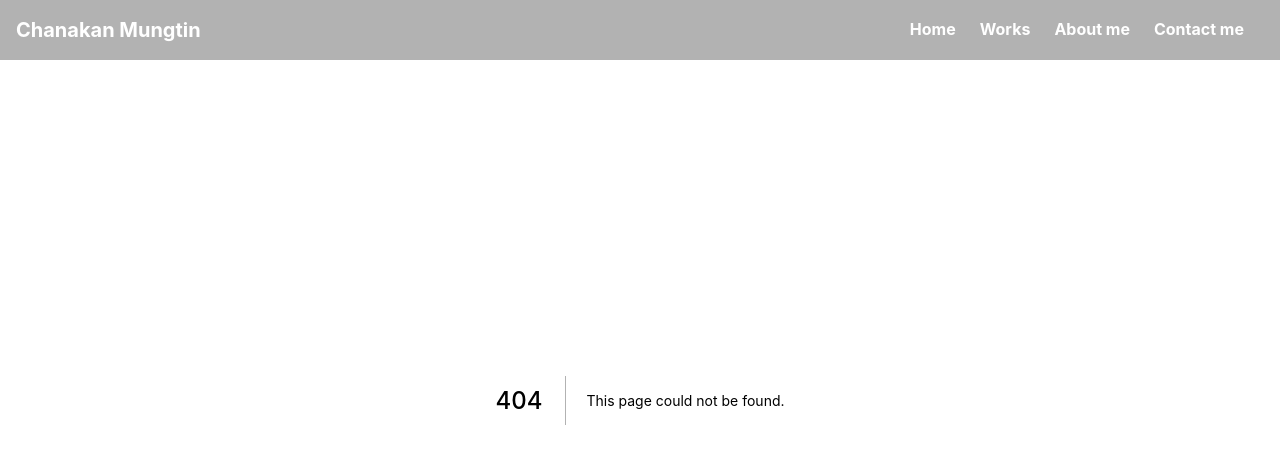
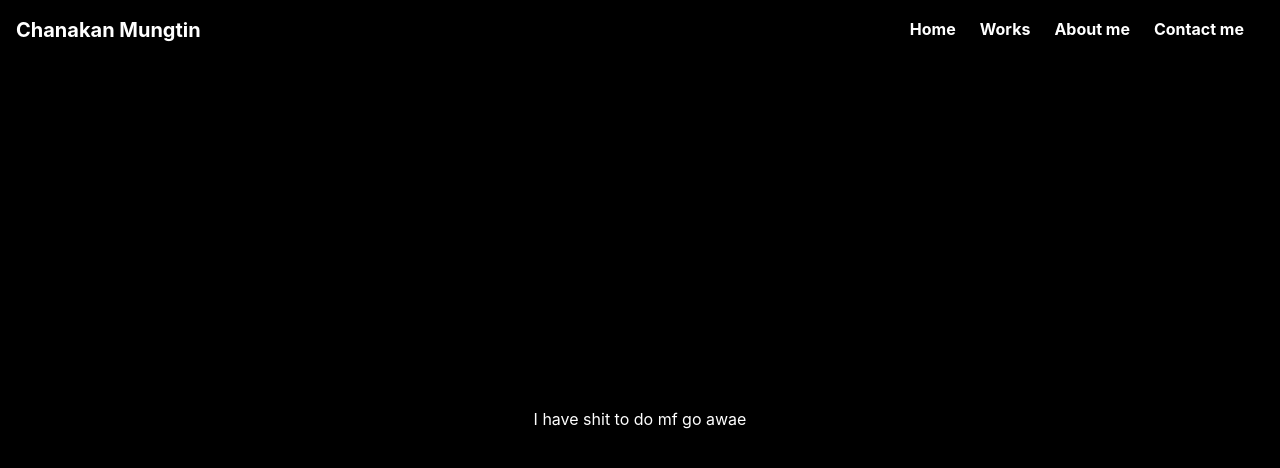
Before and after one commit to Chanakan5591/chanakan-homepage, a Next.js app: page /works in a window 1280 px wide. Before the commit this address had no page. Shown: the top 468 px of the page. Built offline with nearby package versions, Linux system fonts and the light colour scheme.

Commit message:
Change Works text

```diff
--- a/components/works.tsx
+++ b/components/works.tsx
@@ -6,7 +6,7 @@ const Works: React.FC = () => {
       <div className='container mx-auto px-11'>
         <p className='leading-tight max-w-5xl mx-auto text-4xl tracking-tight'>
           <strong>Works</strong><br />
-          I did absolutely nothing Non equidem invideo, miror magis posuere velit aliquet. Quisque placerat facilisis egestas cillum dolore. Curabitur blandit tempus ardua ridiculus sed magna. Contra legem facit qui id facit quod lex prohibet. Petierunt uti sibi concilium totius Galliae in diem certam indicere.
+          There is nothing here yet
         </p>
       </div>
     </section>
--- /dev/null
+++ b/pages/works.tsx
@@ -0,0 +1,19 @@
+import type { NextPage } from 'next'
+import Head from 'next/head'
+//import styles from '../styles/Home.module.css'
+
+const Works: NextPage = () => {
+  return (
+      <div className={`bg-black text-white flex flex-col justify-center items-center pt-10 min-h-screen`}>
+      <Head>
+        <title>Works - Chanakan Mungtin</title>
+        <meta name="description" content="A Webpage for Chanakan" />
+        <link rel="icon" href="/favicon.ico" />
+      </Head>
+
+      <h1>I have shit to do mf go awae</h1>
+    </div>
+  )
+}
+
+export default Works
```
Also changed, not shown: package.json (+5 -5 lines), 1 other file (tests, documents, lock files or other folders).
